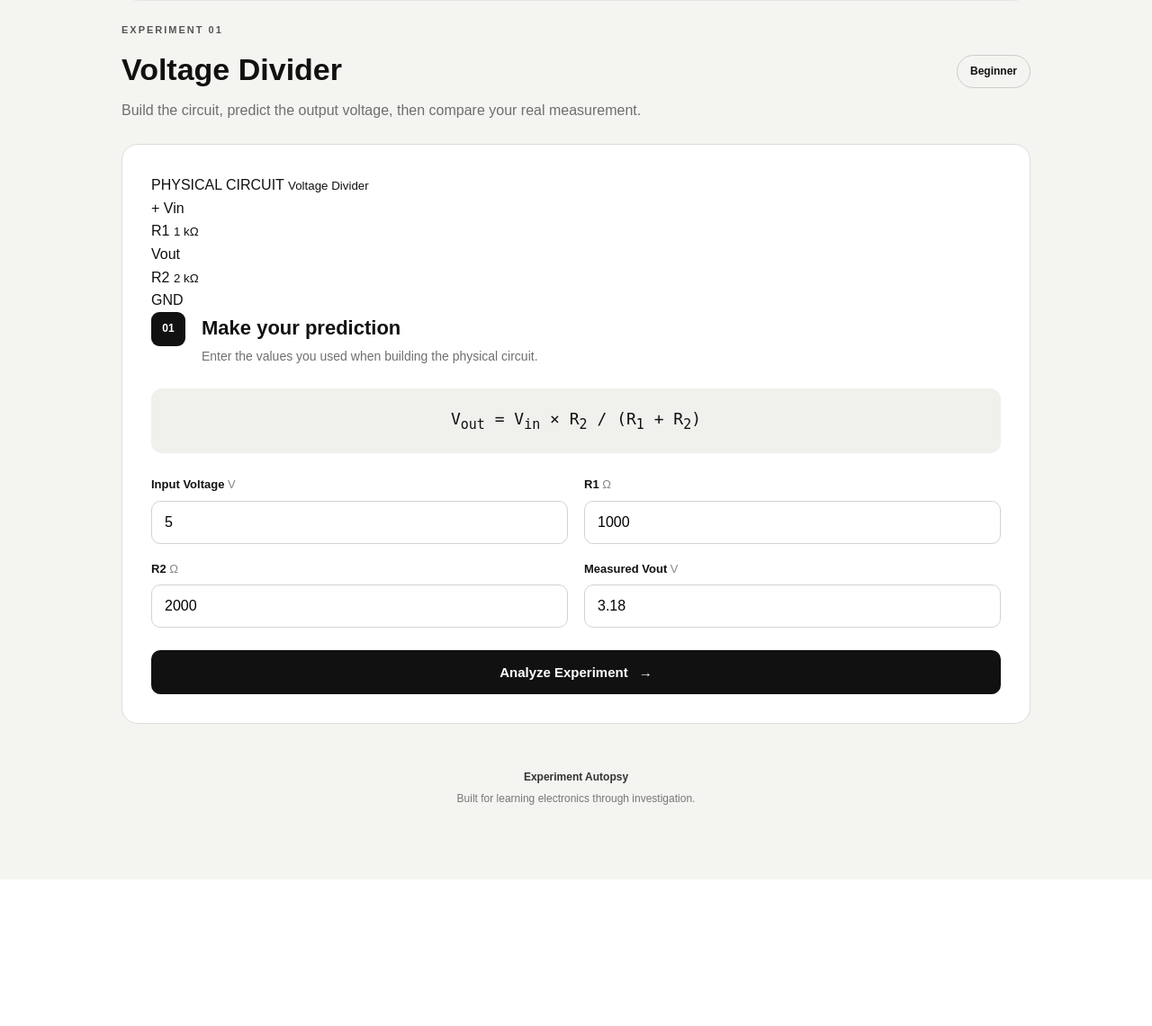
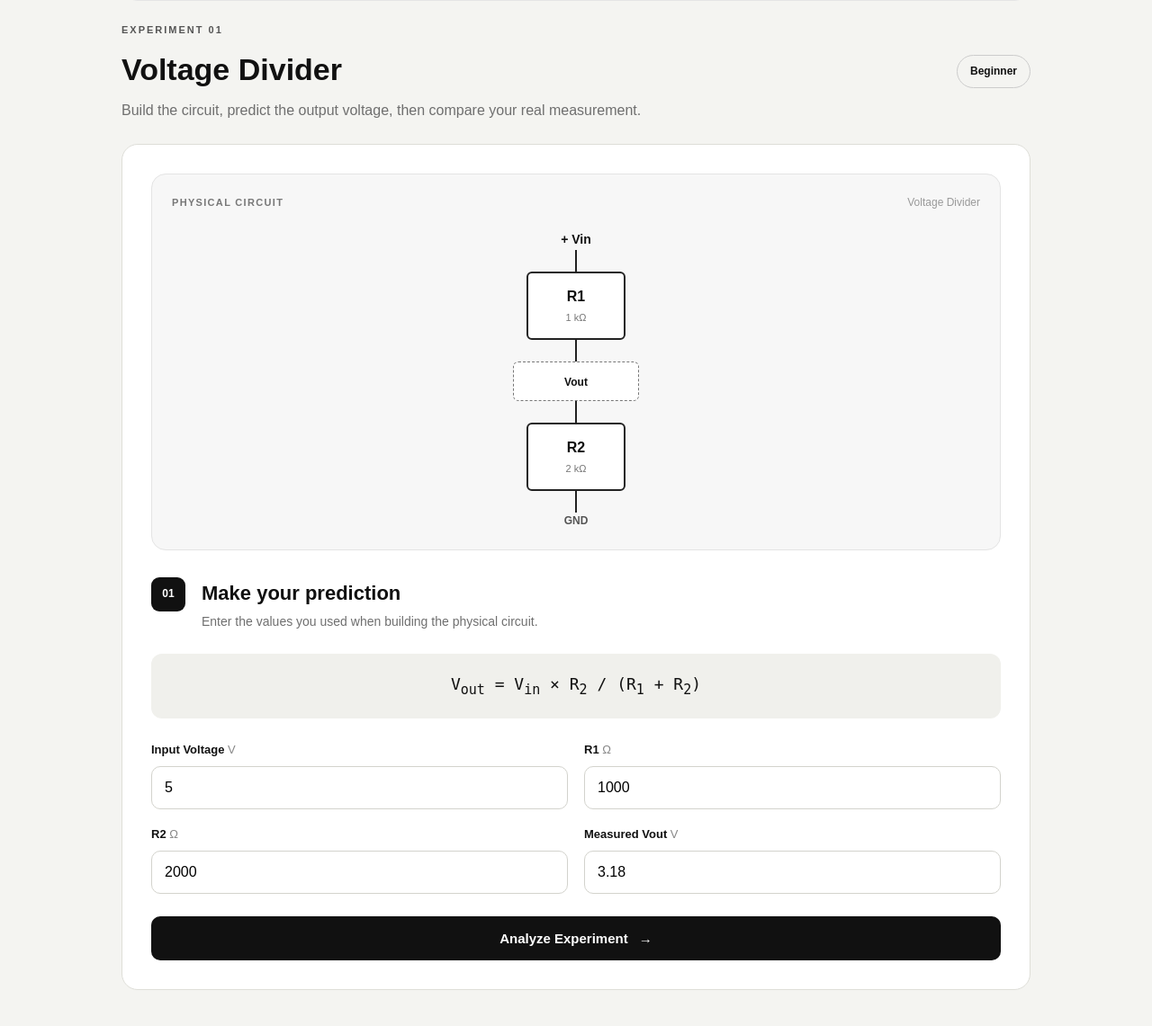
Before and after one commit to geetanjalimali22-ux/experiment-autopsy, a Flask app: page / in a window 1280 px wide. Shown: the part 754-1895 px from the top of the page at 90% size. Before the commit the page ends 1732 px from the top, so only its background shows below. Run offline with Flask 3, Linux system fonts and the light colour scheme.

Commit message:
Add multi-step circuit investigation

```diff
--- a/app.py
+++ b/app.py
@@ -187,6 +187,107 @@ def investigate_voltage():
             "error": "Please enter a valid input voltage."
         }), 400
 
+@app.route("/api/investigate-resistance", methods=["POST"])
+def investigate_resistance():
+
+    data = request.get_json()
+
+    try:
+        expected_r1 = float(data["expected_r1"])
+        expected_r2 = float(data["expected_r2"])
+        actual_r1 = float(data["actual_r1"])
+        actual_r2 = float(data["actual_r2"])
+
+        if expected_r1 <= 0 or expected_r2 <= 0:
+            return jsonify({
+                "error": "Expected resistance values must be positive."
+            }), 400
+
+        r1_error = (
+            (actual_r1 - expected_r1)
+            / expected_r1
+        ) * 100
+
+        r2_error = (
+            (actual_r2 - expected_r2)
+            / expected_r2
+        ) * 100
+
+        max_error = max(
+            abs(r1_error),
+            abs(r2_error)
+        )
+
+        if max_error < 1:
+
+            finding = (
+                "Both measured resistances are very close "
+                "to their expected values."
+            )
+
+            cause = (
+                "The supply and resistor values do not "
+                "strongly explain the original difference."
+            )
+
+            next_step = (
+                "Check the circuit wiring and multimeter "
+                "measurement setup."
+            )
+
+        elif max_error < 5:
+
+            finding = (
+                "The resistor values show a small "
+                "difference from their labelled values."
+            )
+
+            cause = (
+                "Component tolerance may explain part "
+                "of the difference."
+            )
+
+            next_step = (
+                "Use the measured resistor values to "
+                "recalculate the expected Vout."
+            )
+
+        else:
+
+            finding = (
+                "At least one resistor differs noticeably "
+                "from its expected value."
+            )
+
+            cause = (
+                "Resistor variation is a plausible "
+                "contributor to the original difference."
+            )
+
+            next_step = (
+                "Recalculate Vout using the actual Vin, "
+                "R1 and R2 values."
+            )
+
+        return jsonify({
+
+            "actual_r1": round(actual_r1, 3),
+            "actual_r2": round(actual_r2, 3),
+
+            "r1_error_percent": round(r1_error, 2),
+            "r2_error_percent": round(r2_error, 2),
+
+            "finding": finding,
+            "cause": cause,
+            "next_step": next_step
+
+        })
+
+    except (KeyError, TypeError, ValueError):
+
+        return jsonify({
+            "error": "Please enter valid resistance values."
+        }), 400
 
 if __name__ == "__main__":
     app.run(debug=True)
--- a/static/style.css
+++ b/static/style.css
@@ -861,3 +861,114 @@ footer p {
     }
 
 }
+/* Circuit Diagram */
+
+.circuit-diagram {
+    margin-bottom: 30px;
+
+    padding: 22px;
+
+    background: #f7f7f7;
+    border: 1px solid #e4e4e4;
+    border-radius: 16px;
+}
+
+.circuit-title {
+    display: flex;
+    justify-content: space-between;
+    align-items: center;
+
+    margin-bottom: 20px;
+}
+
+.circuit-title span {
+    font-size: 11px;
+    font-weight: 800;
+    letter-spacing: 0.12em;
+    color: #777;
+}
+
+.circuit-title small {
+    color: #999;
+    font-size: 12px;
+}
+
+.circuit {
+    display: flex;
+    flex-direction: column;
+    align-items: center;
+}
+
+.rail-label {
+    font-weight: 800;
+    font-size: 14px;
+}
+
+.wire.vertical {
+    width: 2px;
+    height: 24px;
+    background: #222;
+}
+
+.component {
+    width: 110px;
+    padding: 13px 18px;
+
+    text-align: center;
+
+    background: white;
+    border: 2px solid #222;
+    border-radius: 6px;
+}
+
+.component span {
+    display: block;
+    font-weight: 800;
+}
+
+.component small {
+    display: block;
+    margin-top: 3px;
+    font-size: 11px;
+    color: #777;
+}
+
+.vout-node {
+    position: relative;
+
+    width: 140px;
+    padding: 8px;
+
+    text-align: center;
+
+    border: 1px dashed #777;
+    border-radius: 6px;
+
+    background: #fff;
+}
+
+.vout-node span {
+    font-size: 12px;
+    font-weight: 800;
+}
+
+.ground {
+    font-size: 12px;
+    font-weight: 800;
+    color: #555;
+}
+
+.resistance-inputs {
+    display: grid;
+    grid-template-columns: 1fr 1fr;
+    gap: 16px;
+    margin-top: 22px;
+}
+
+@media (max-width: 650px) {
+
+    .resistance-inputs {
+        grid-template-columns: 1fr;
+    }
+
+}
```
Also changed, not shown: static/app.js (+118 -0 lines), templates/index.html (+102 -0 lines).
